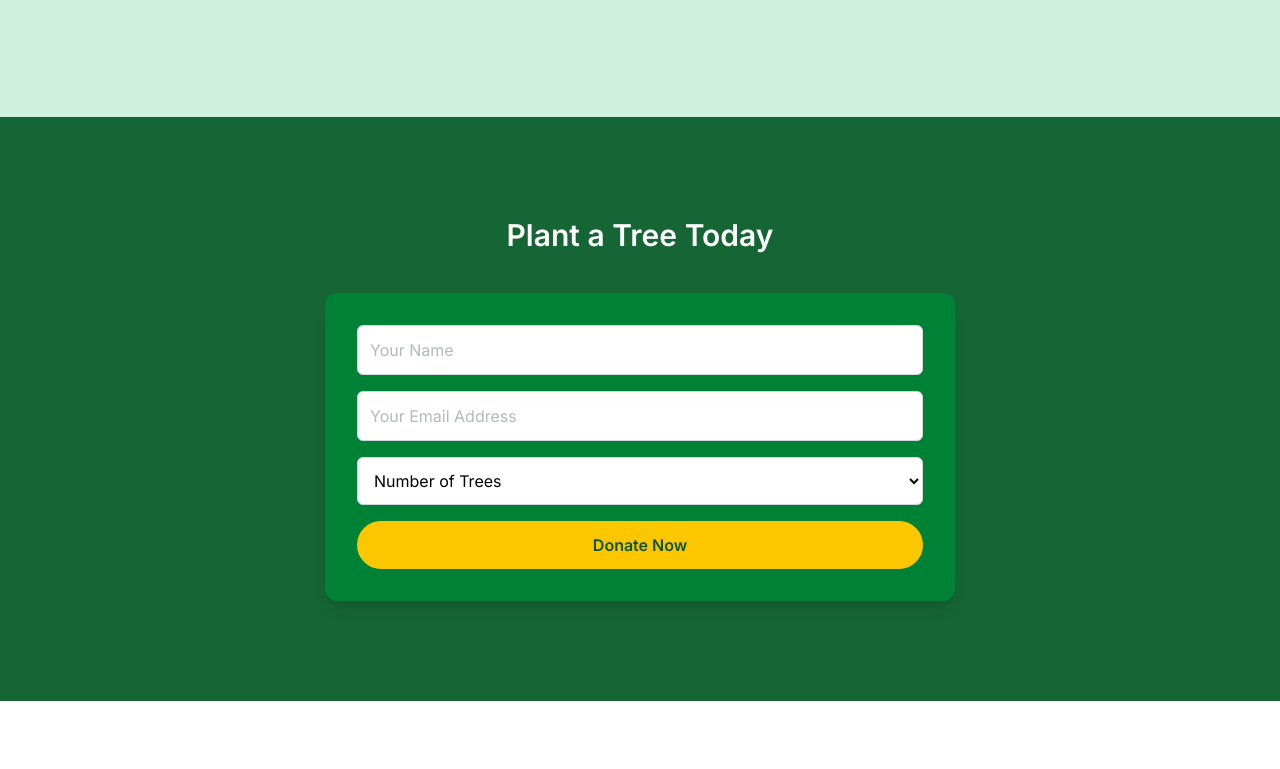
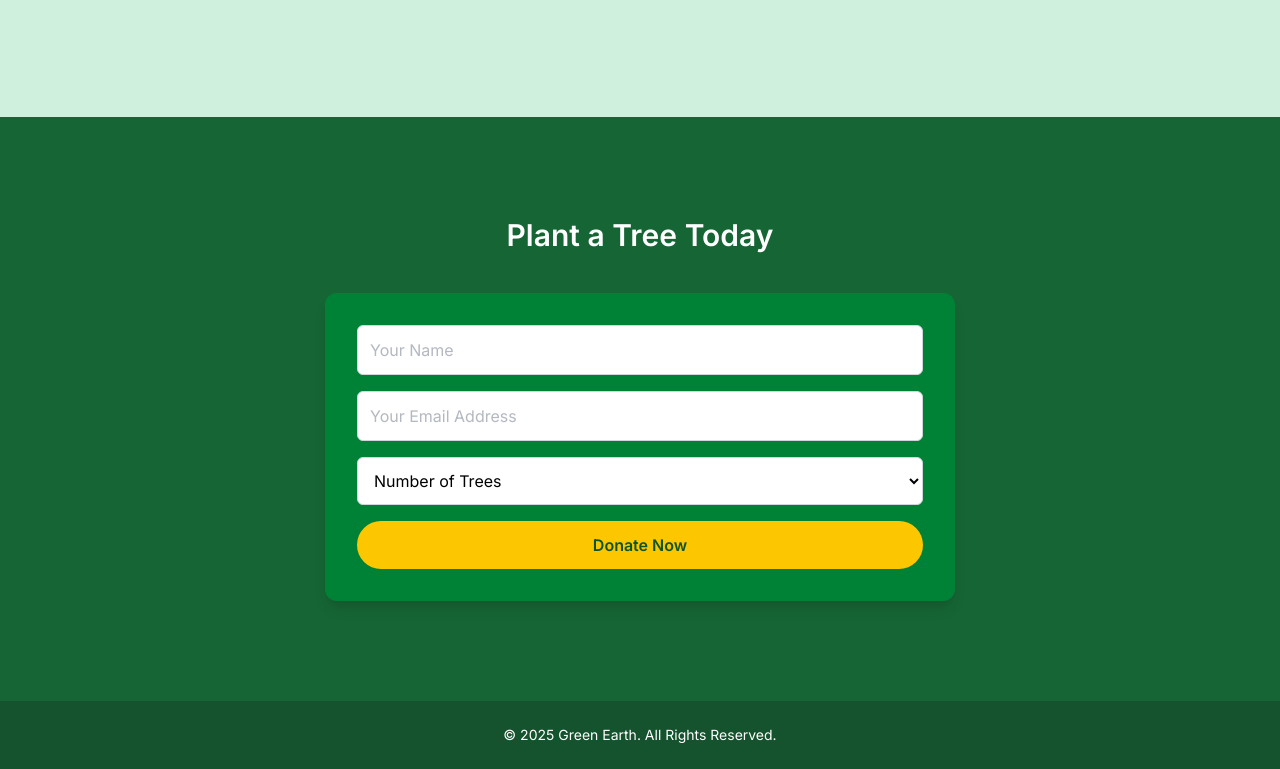
Before and after one commit to nobirhoshensohag/Green-Earth1, a plain HTML site: page index.html in a window 1280 px wide. Shown: the part 1828-2597 px from the top of the page. Before the commit the page ends 2529 px from the top, so only its background shows below. Drawn offline with nearby package versions, Linux system fonts and the light colour scheme.

Commit message:
footer section add

```diff
--- a/index.html
+++ b/index.html
@@ -248,5 +248,11 @@
         </form>
       </div>
     </section>
+
+    <!-- footer -->
+    <footer
+      class="footer sm:footer-horizontal bg-[#14532d] text-neutral-content items-center p-[24px]">
+      <h3 class="text-center text-white mx-auto"> © 2025 Green Earth. All Rights Reserved. </h3>
+    </footer>
 </body>
 </html>
```
